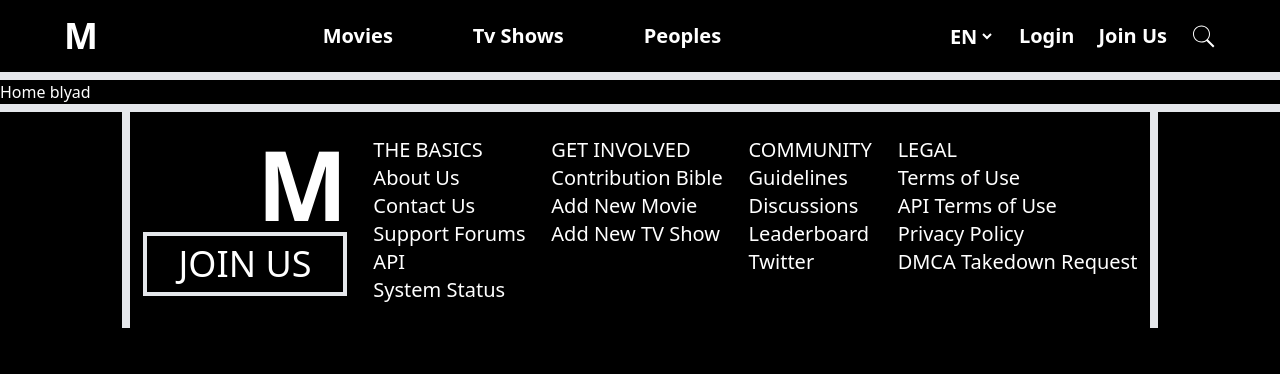
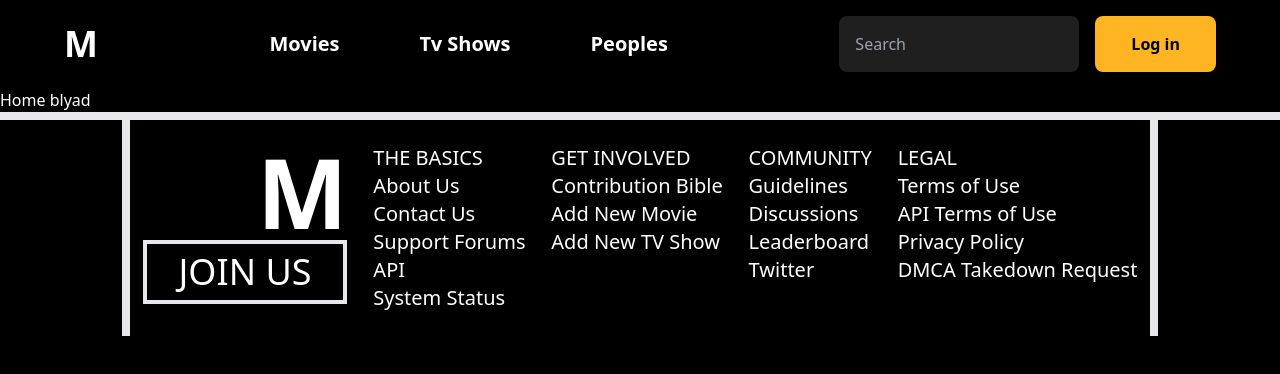
Before and after one commit to banch0u/movie-list, a Next.js app: page / in a window 1280 px wide. Shown: the top 374 px of the page. Built offline with nearby package versions, Linux system fonts and the light colour scheme.

Commit message:
new header ready and assets uploaded

```diff
--- a/app/components/layout/header/index.tsx
+++ b/app/components/layout/header/index.tsx
@@ -5,12 +5,14 @@ import { SearchIcon } from '@/app/icons';
 
 const Header = () => {
   return (
-    <header className='border-b-8'>
+    <header className=''>
       <Wrapper>
         <nav className='flex items-center justify-between py-4'>
           <div>
             <Link href={'/'}>
-              <h1 className='font-black text-4xl'>M</h1>
+              <h1 className='font-black text-4xl hover:rotate-12 transition-all'>
+                M
+              </h1>
             </Link>
           </div>
           <ul className='flex gap-20 text-xl font-semibold'>
@@ -24,27 +26,19 @@ const Header = () => {
               <Link href=''>Peoples</Link>
             </li>
           </ul>
-          <div className='flex items-center gap-6 text-xl font-semibold'>
-            <select name='lang' id='lang' className=' bg-transparent'>
-              <option className='text-black font-semibold' value='en'>
-                EN
-              </option>
-              <option className='text-black font-semibold' value='az'>
-                AZ
-              </option>
-              <option className='text-black font-semibold' value='ru'>
-                RU
-              </option>
-              <option className='text-black font-semibold' value='tr'>
-                TR
-              </option>
-            </select>
-            <Link href={''}>Login</Link>
-            <Link href={''}>Join Us</Link>
-
-            <Link href={''}>
-              <SearchIcon />
-            </Link>
+          <div className='flex gap-4'>
+            <form>
+              <input
+                type='text'
+                placeholder='Search'
+                className='bg-customGray text-white p-4 rounded-lg w-60 outline-customOrange'
+              />
+            </form>
+            <button
+              type='button'
+              className='py-4 px-9 bg-customOrange text-black font-semibold rounded-lg'>
+              Log in
+            </button>
           </div>
         </nav>
       </Wrapper>
--- a/tailwind.config.ts
+++ b/tailwind.config.ts
@@ -13,6 +13,10 @@ const config: Config = {
         'gradient-conic':
           'conic-gradient(from 180deg at 50% 50%, var(--tw-gradient-stops))',
       },
+      colors: {
+        customGray: '#1F1F1F',
+        customOrange: '#FFB422'
+      }
     },
   },
   plugins: [],
```
Also changed, not shown: 1 other file (tests, documents, lock files or other folders).
